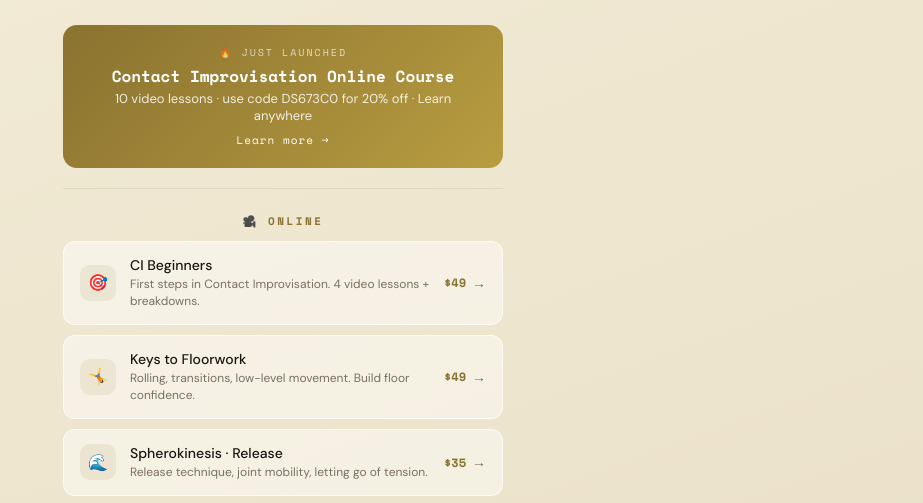
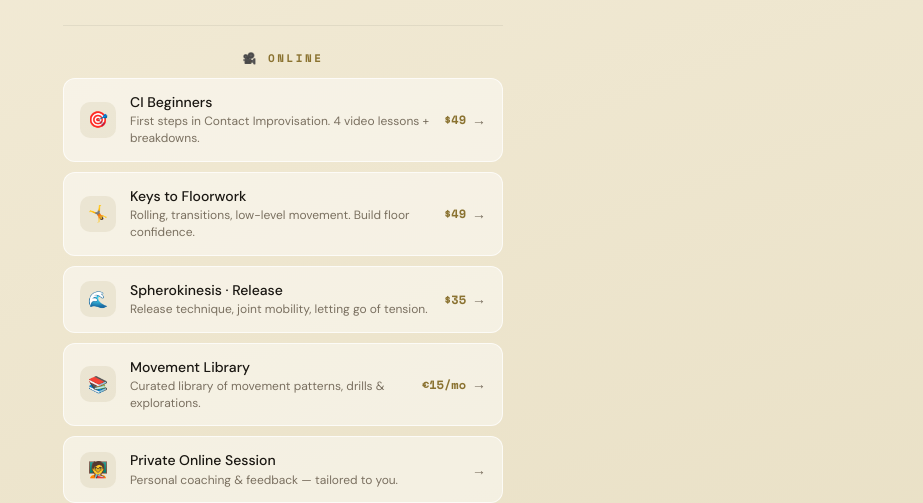
Before and after one commit to raisingh-boy/seamless, a plain HTML site: page index.html in a window 1280 px wide. Shown: the part 327-830 px from the top of the page, without its empty margins (357-1280 px from the left). Drawn offline with nearby package versions, Linux system fonts and the light colour scheme.

Commit message:
Remove /offer CTA from main page — standalone offer page

```diff
--- a/index.html
+++ b/index.html
@@ -277,16 +277,6 @@
   <!-- ════════════════════════════════════════ -->
   <!--               🎥 ONLINE                  -->
   <!-- ════════════════════════════════════════ -->
-  <!-- Special Offer Banner -->
-  <a href="/offer/" style="text-decoration:none;display:block;">
-    <div style="background:linear-gradient(135deg,#8a7230,#b89d40);border-radius:14px;padding:20px 24px;margin-bottom:20px;text-align:center;">
-      <div style="color:rgba(255,255,255,0.7);font-family:'Space Mono',monospace;font-size:10px;letter-spacing:2px;text-transform:uppercase;margin-bottom:4px;">🔥 Just launched</div>
-      <div style="color:white;font-family:'Space Mono',monospace;font-size:16px;font-weight:700;margin-bottom:2px;">Contact Improvisation Online Course</div>
-      <div style="color:rgba(255,255,255,0.85);font-size:13px;">10 video lessons · use code DS673C0 for 20% off · Learn anywhere</div>
-      <div style="color:white;font-family:'Space Mono',monospace;font-size:11px;letter-spacing:1px;margin-top:8px;">Learn more →</div>
-    </div>
-  </a>
-
   <div class="section-label">🎥 Online</div>
   <div class="links">
 
```
